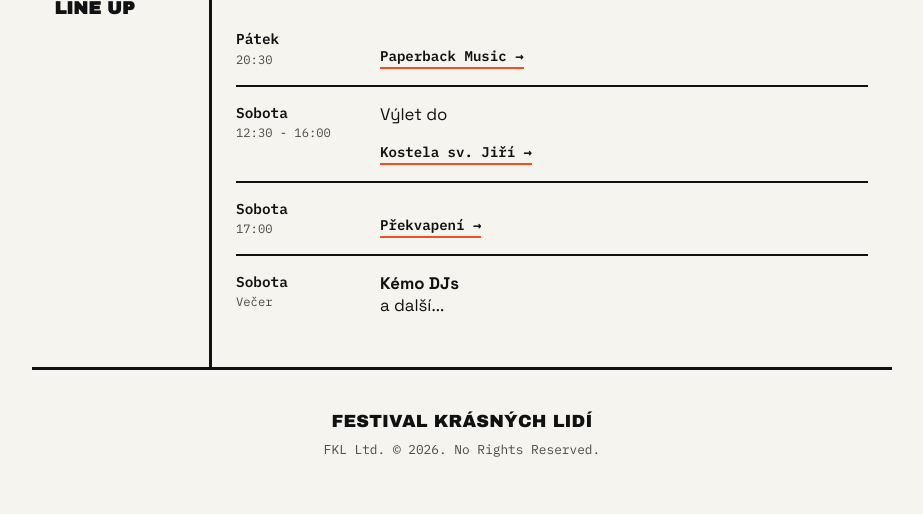
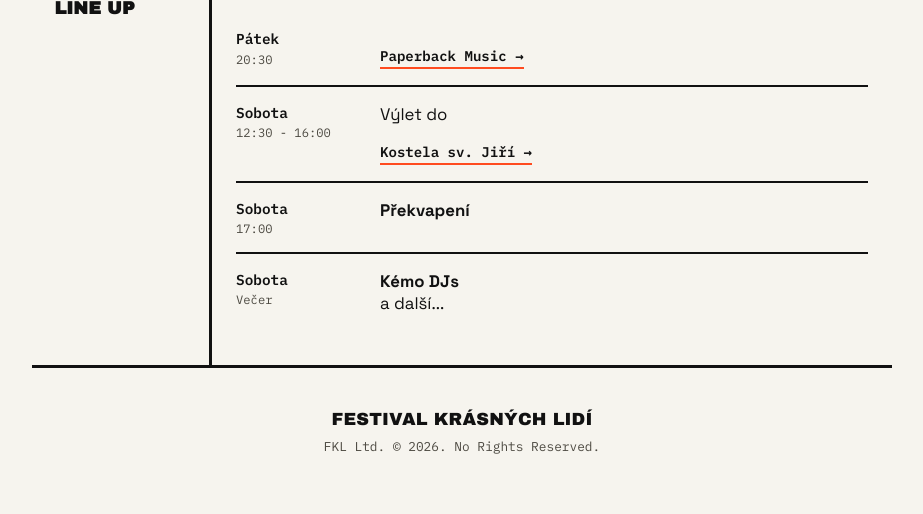
Before and after one commit to ciza76/padesat, a Flask app: page / in a window 1280 px wide. Shown: the part 1954-2468 px from the top of the page, without its empty margins (178-1101 px from the left). After the commit the page ends 2408 px from the top, so only its background shows below. Run offline with Flask 3, Linux system fonts and the light colour scheme.

Commit message:
supprise

```diff
--- a/root/templates/index.html
+++ b/root/templates/index.html
@@ -179,7 +179,7 @@
           </tr>
           <tr>
             <th scope="row">Sobota<span>17:00</span></th>
-            <td><strong><a class="cta" href="https://youtu.be/6Zl2HT99-uU?si=4Op8hHk-155j6_Mh" target="_blank">Překvapení →</a></strong></td>
+            <td><strong>Překvapení</strong></td>
           </tr>
           <tr>
             <th scope="row">Sobota<span>Večer</span></th>
```
